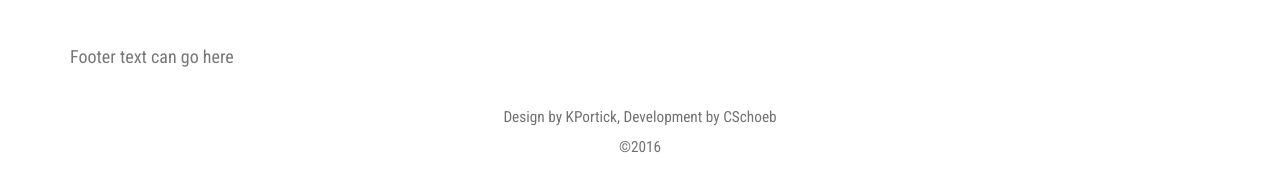
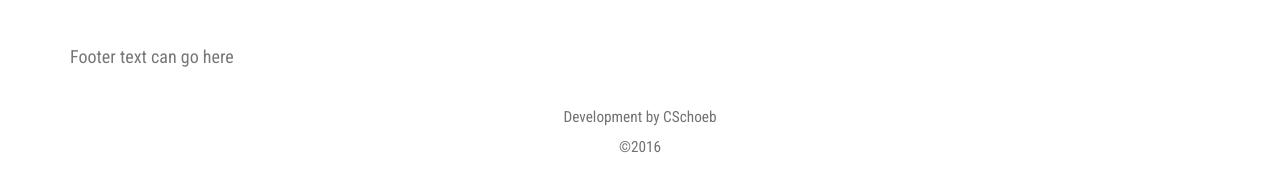
Before and after one commit to staffyourproject/github.io, a Jekyll site: the page built from _pages/about.md, in a window 1280 px wide and 1010 px high. Shown: the part 818-1007 px from the top of the window. Built offline with Jekyll 4.4.1, drawn with Linux system fonts in a browser that asks for light colours; nearby versions of some CDN libraries.

Commit message:
removed designed by

```diff
--- a/_includes/footer.html
+++ b/_includes/footer.html
@@ -4,7 +4,7 @@
             <div class="row">
                 <div class="col-md-12">
                     <p class="text-muted">{{ site.data.global.footer_text }}</p>
-                    <p class="small">Design by KPortick, Development by CSchoeb<br>&copy;{{ 'now' | date: "%Y" }}</p>
+                    <p class="small">Development by CSchoeb<br>&copy;{{ 'now' | date: "%Y" }}</p>
                 </div>
             </div>
         </div>
```
